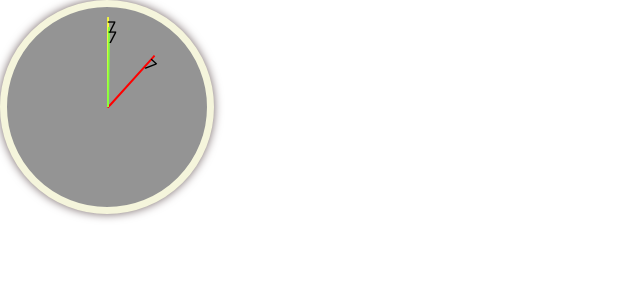
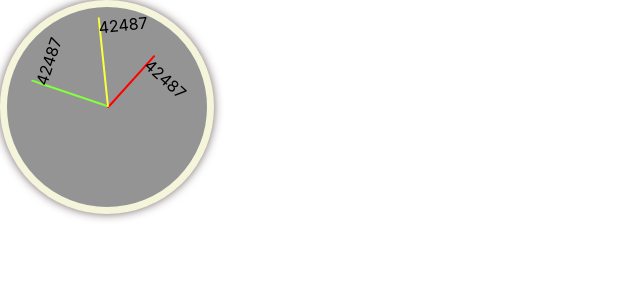
Before and after one commit to rafisfast/clock, a React (Create React App) app: page / in a window 1280 px wide. Shown: the top 300 px of the page, without its empty margins (0-640 px from the left). Built offline with nearby package versions, Linux system fonts and the light colour scheme.

Commit message:
hour hand fixed, moves to 12hr instead of 24hr

```diff
--- a/src/App.js
+++ b/src/App.js
@@ -10,7 +10,7 @@ function Needle() {
             <div className="second-hand" style={{transform: 'rotate(' + seconds/60 * 360 + 'deg)'}}>
                 {seconds}
             </div>
-            <div className="hour-hand" style={{transform: 'rotate(' + seconds/(60 * 60 * 24) * 360 + 'deg)'}}>
+            <div className="hour-hand" style={{transform: 'rotate(' + seconds/(60 * 60 * 12) * 360 + 'deg)'}}>
                 {seconds}
             </div>
             <div className="minute-hand" style={{transform: 'rotate(' + seconds/(60 * 60) * 360 + 'deg)'}}>
@@ -32,7 +32,7 @@ const TimeContext = createContext({Time: 0})
 
 function App() {
 
-    const [seconds,setSeconds] = useState(0)
+    const [seconds,setSeconds] = useState(12 * 60 * 59)
     // const interval = useRef()
     var interval
 
```
